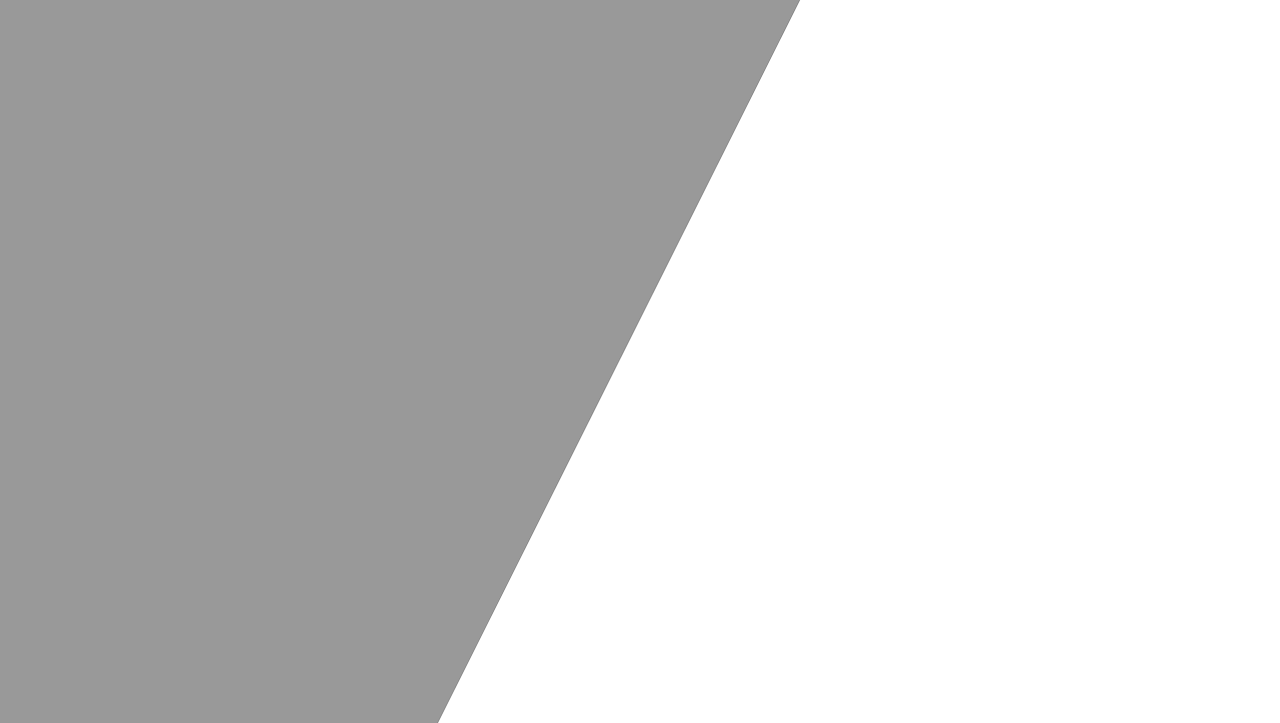
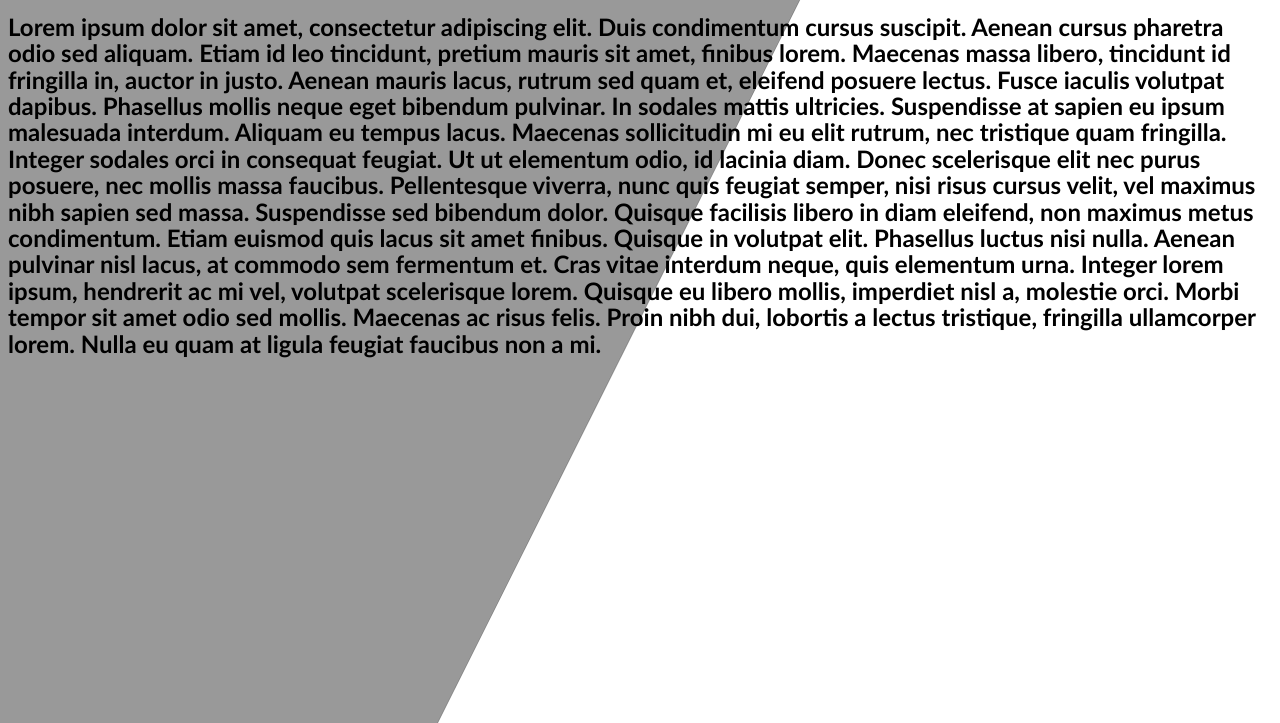
Before and after one commit to Nmason00/UniversesWeb, a plain HTML site: page about.html in a window 1280 px wide. Shown: the part 77-800 px from the top of the page. Drawn offline with Linux system fonts and the light colour scheme.

Commit message:
Update about.html

```diff
--- a/about.html
+++ b/about.html
@@ -10,5 +10,10 @@
 	<div id="container-h1">
 		<h1> About </h1>
 	</div>
+
+	<p>Lorem ipsum dolor sit amet, consectetur adipiscing elit. Duis condimentum cursus suscipit. Aenean cursus pharetra odio sed aliquam. Etiam id leo tincidunt, pretium mauris sit amet, finibus lorem. Maecenas massa libero, tincidunt id fringilla in, auctor in justo. Aenean mauris lacus, rutrum sed quam et, eleifend posuere lectus. Fusce iaculis volutpat dapibus. Phasellus mollis neque eget bibendum pulvinar. In sodales mattis ultricies. Suspendisse at sapien eu ipsum malesuada interdum. Aliquam eu tempus lacus. Maecenas sollicitudin mi eu elit rutrum, nec tristique quam fringilla. Integer sodales orci in consequat feugiat. Ut ut elementum odio, id lacinia diam. Donec scelerisque elit nec purus posuere, nec mollis massa faucibus. Pellentesque viverra, nunc quis feugiat semper, nisi risus cursus velit, vel maximus nibh sapien sed massa. Suspendisse sed bibendum dolor.
+
+Quisque facilisis libero in diam eleifend, non maximus metus condimentum. Etiam euismod quis lacus sit amet finibus. Quisque in volutpat elit. Phasellus luctus nisi nulla. Aenean pulvinar nisl lacus, at commodo sem fermentum et. Cras vitae interdum neque, quis elementum urna. Integer lorem ipsum, hendrerit ac mi vel, volutpat scelerisque lorem. Quisque eu libero mollis, imperdiet nisl a, molestie orci. Morbi tempor sit amet odio sed mollis. Maecenas ac risus felis. Proin nibh dui, lobortis a lectus tristique, fringilla ullamcorper lorem. Nulla eu quam at ligula feugiat faucibus non a mi.</p>
+
 </body>
 </html>
```
